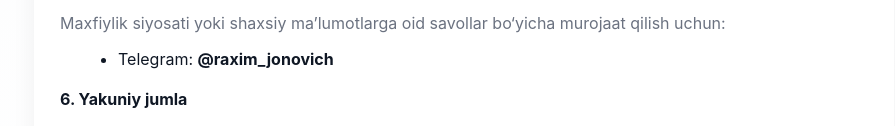
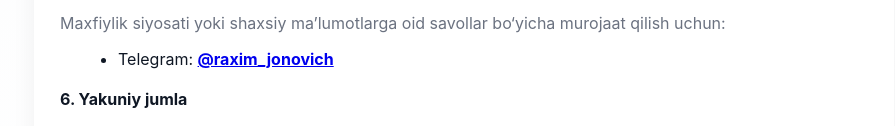
Before and after one commit to saidovmehriddin07-rgb/smarttalaba-privacy, a plain HTML site: page docs/index.html in a window 1280 px wide. Shown: the part 989-1115 px from the top of the page, without its empty margins (176-1071 px from the left). Drawn offline with Linux system fonts and the light colour scheme.

Commit message:
Update Telegram contact to include hyperlink

```diff
--- a/docs/index.html
+++ b/docs/index.html
@@ -96,7 +96,7 @@
         <h2 id="sec5">5. Aloqa</h2>
         <p class="muted">Maxfiylik siyosati yoki shaxsiy ma’lumotlarga oid savollar bo‘yicha murojaat qilish uchun:</p>
         <ul>
-          <li>Telegram: <strong>@raxim_jonovich</strong></li>
+          <li>Telegram: <strong><a href="https://t.me/raxim_jonovich">@raxim_jonovich</a></strong></li>
         </ul>
       </section>
 
```
